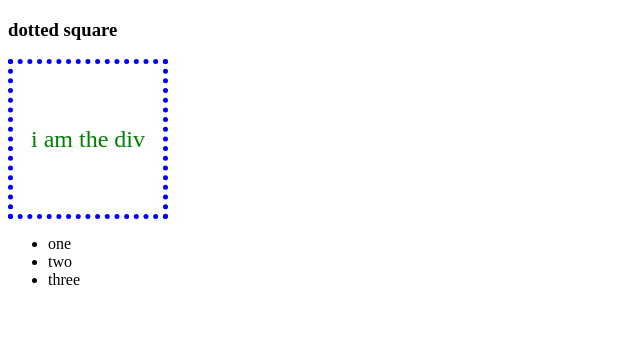
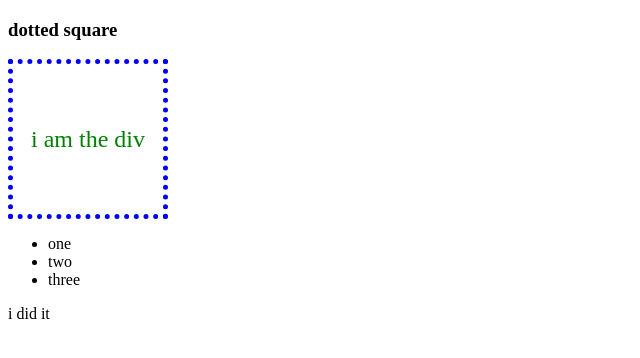
Before and after one commit to dimaBohomaz/november3, a plain HTML site: page index.html in a window 1280 px wide. Shown: the full height of the page, 0-640 px from the left. Drawn offline with Linux system fonts and the light colour scheme.

Commit message:
commit from 12.11.18 21.10

```diff
--- a/index.html
+++ b/index.html
@@ -25,6 +25,7 @@
 	  	 	  <li>three</li>
 	  	 </ul>
 	  </div>
+	  <p>i did it</p>
 	  <script>
       let square = document.querySelector('div');
 	  	square.onclick = function() {
```
